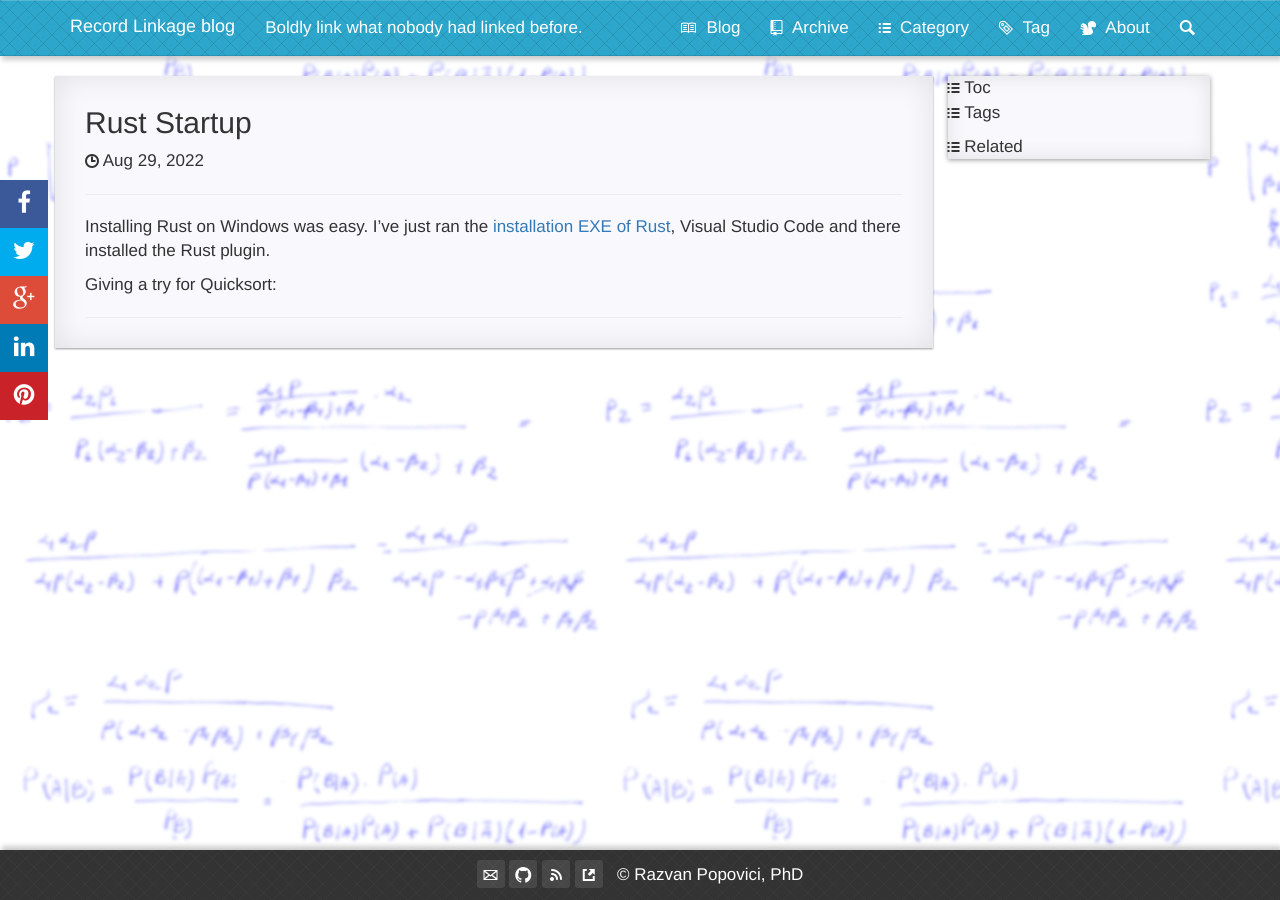
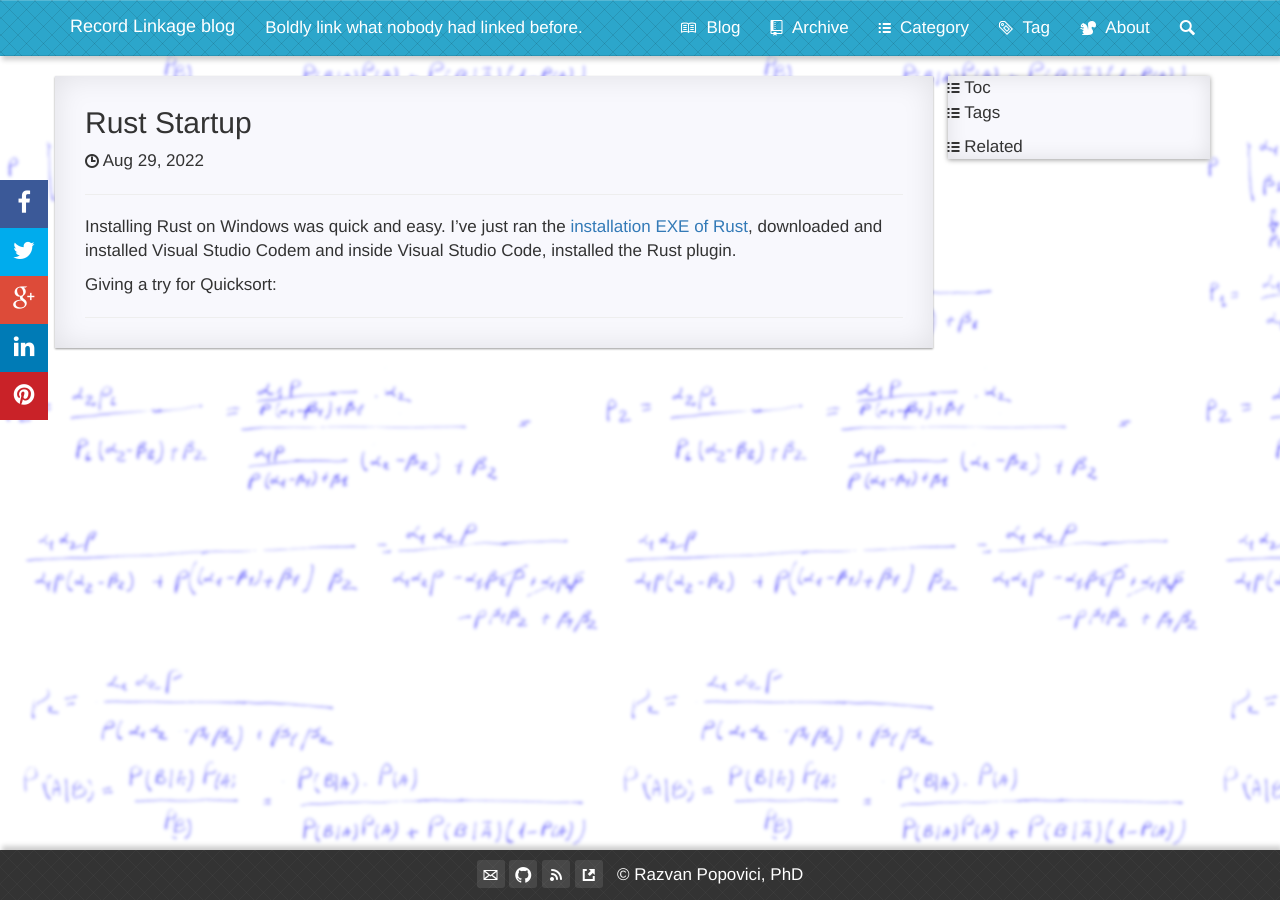
Before and after one commit to RazvanML/reco-link, a Jekyll site: the page built from _posts/2022-08-29-Rust-Startup.md, in a window 1280 px wide. Built offline with Jekyll 4.4.1, drawn with Linux system fonts in a browser that asks for light colours; nearby versions of some CDN libraries; our own code applies the rules of GitHub Pages for plain Markdown files; comment, search, counter and statistics services are not loaded.

Commit message:
Update 2022-08-29-Rust-Startup.md

```diff
--- a/_posts/2022-08-29-Rust-Startup.md
+++ b/_posts/2022-08-29-Rust-Startup.md
@@ -1,4 +1,4 @@
-Installing Rust on Windows was easy. I've just ran the <a href="https://www.rust-lang.org/tools/install">installation EXE of Rust</a>, Visual Studio Code and there installed the Rust plugin.
+Installing Rust on Windows was quick and easy. I've just ran the <a href="https://www.rust-lang.org/tools/install">installation EXE of Rust</a>, downloaded and installed Visual Studio Codem and inside Visual Studio Code, installed the Rust plugin.
 
 
 Giving a try for Quicksort:
```
